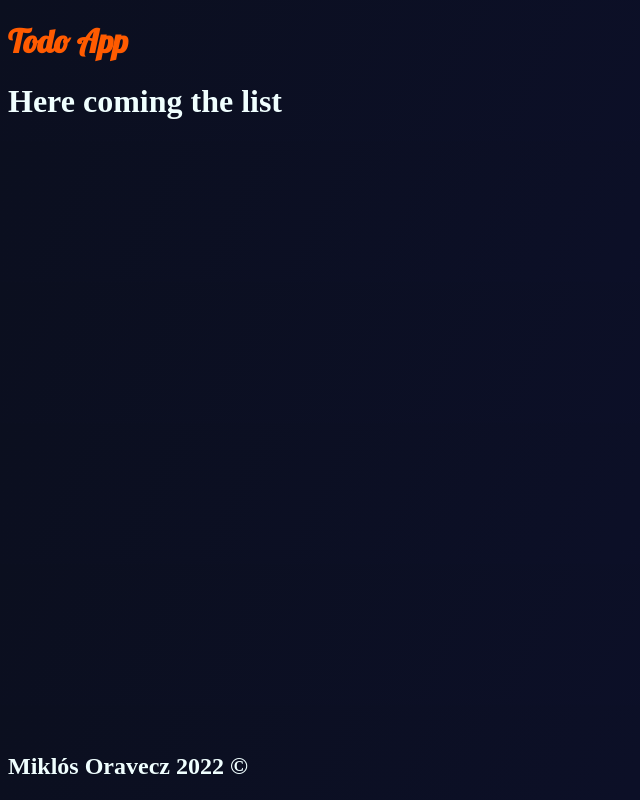
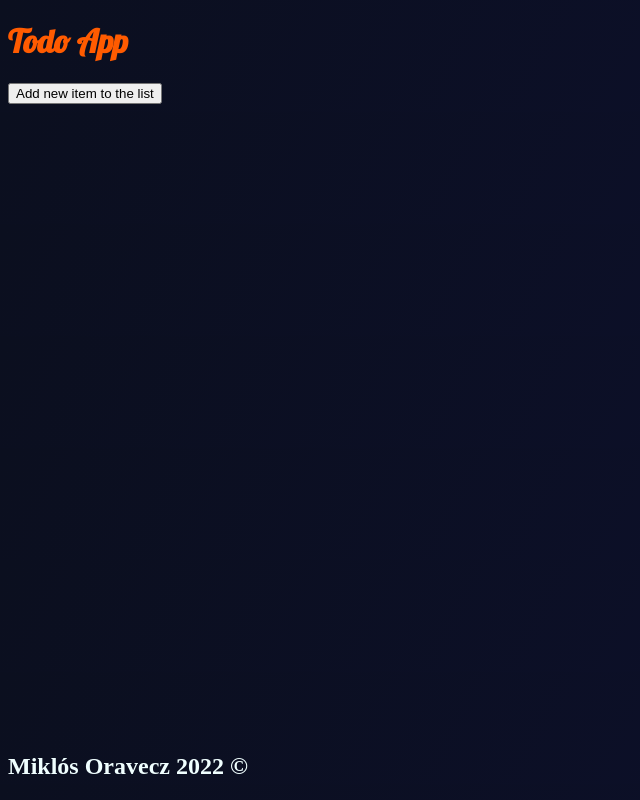
Before and after one commit to miklosoravecz/todoApp, a React (Create React App) app: page / in a window 1280 px wide. Shown: the whole page, without its empty margins (0-640 px from the left). Built offline with nearby package versions, Linux system fonts and the light colour scheme.

Commit message:
Button added to page

```diff
--- a/src/components/Page/index.js
+++ b/src/components/Page/index.js
@@ -1,4 +1,5 @@
 import React from "react"
+import {Button} from "../Button"
 import {Footer} from "../Footer/index"
 import {Header} from "../Header/index"
 import "./Page.css"
@@ -8,7 +9,7 @@
 		<div className="page">
 			<Header />
 			<main className="main">
-				<h1 className="main__text">Here coming the list</h1>
+				<Button>Add a new todo!</Button>
 			</main>
 			<Footer />
 		</div>
```
